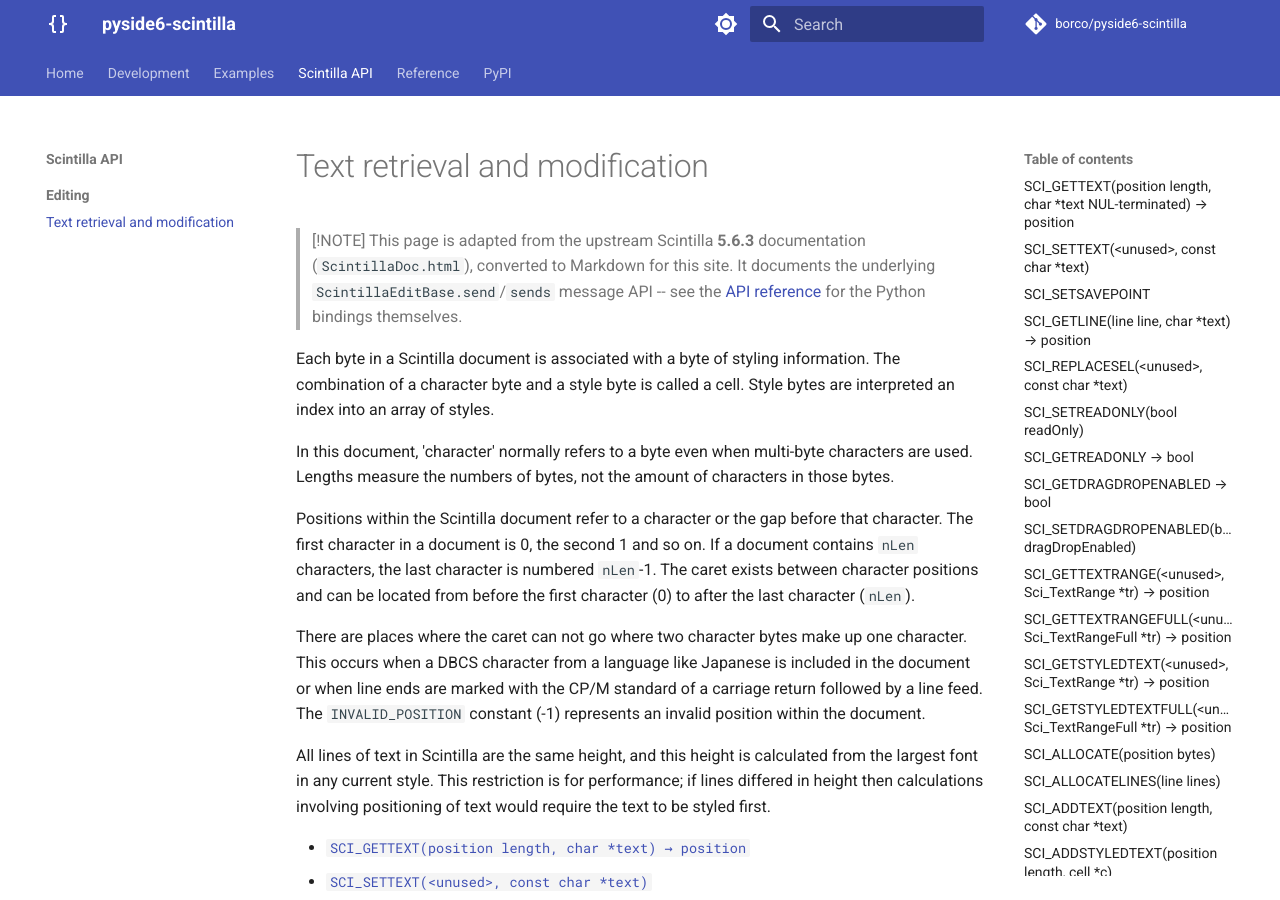
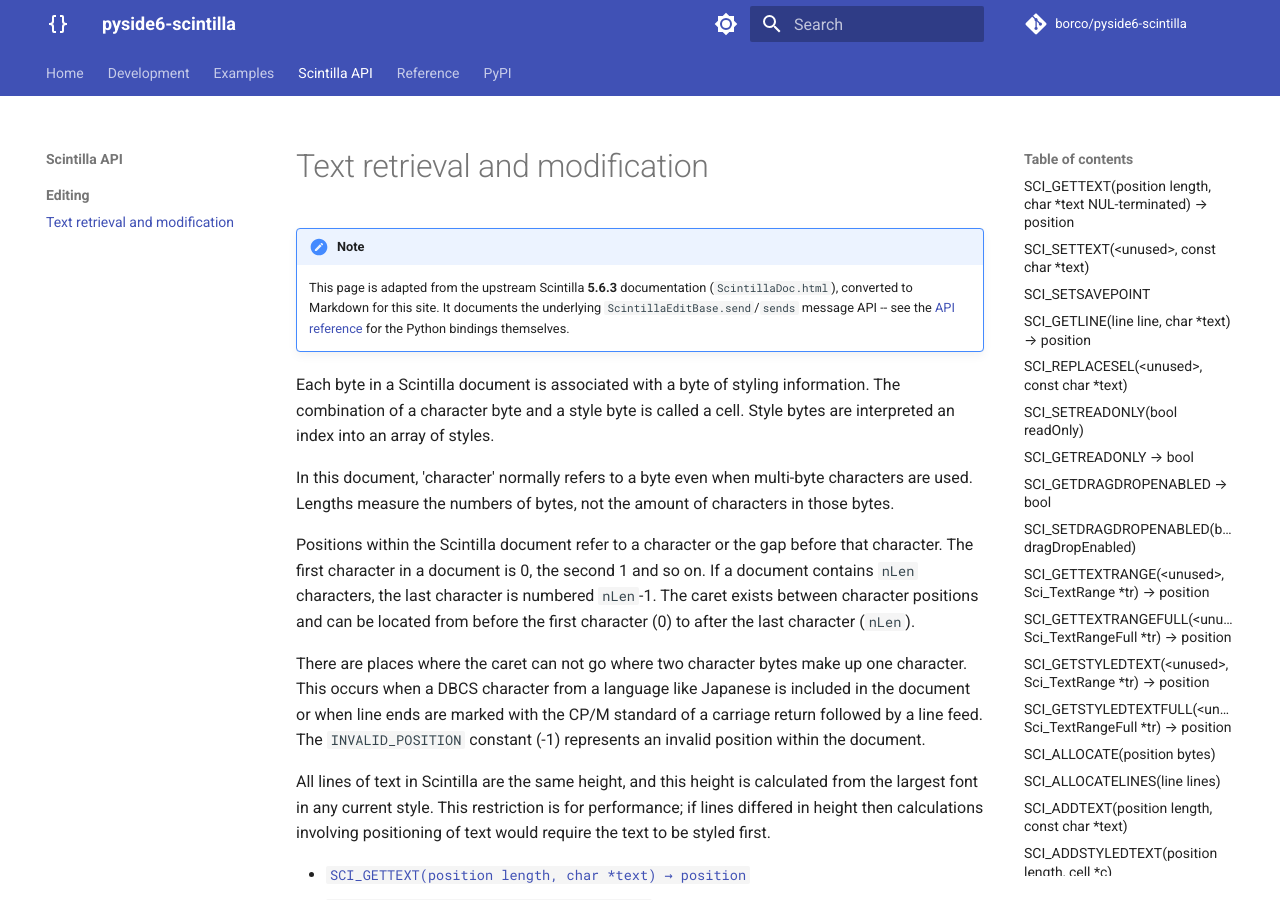
Before and after one commit to borco/pyside6-scintilla, an MkDocs documentation site: the page built from docs/scintilla/editing/text-retrieval-and-modification.md, in a window 1280 px wide and 900 px high. Built offline with MkDocs 1.6.1 and Material for MkDocs 9.7.7, drawn with Linux system fonts in a browser that asks for light colours; comment, search, counter and statistics services are not loaded.

```diff
--- a/docs/scintilla/editing/text-retrieval-and-modification.md
+++ b/docs/scintilla/editing/text-retrieval-and-modification.md
@@ -1,10 +1,10 @@
 # Text retrieval and modification
 
-> [!NOTE]
-> This page is adapted from the upstream Scintilla **5.6.3** documentation
-> (`ScintillaDoc.html`), converted to Markdown for this site. It documents
-> the underlying `ScintillaEditBase.send`/`sends` message API -- see the
-> [API reference](../../reference.md) for the Python bindings themselves.
+!!! note
+    This page is adapted from the upstream Scintilla **5.6.3** documentation
+    (`ScintillaDoc.html`), converted to Markdown for this site. It documents
+    the underlying `ScintillaEditBase.send`/`sends` message API -- see the
+    [API reference](../../reference.md) for the Python bindings themselves.
 
 Each byte in a Scintilla document is associated with a byte of styling information. The combination of a character byte and a style byte is called a cell. Style bytes are interpreted an index into an array of styles.
 
```
Also changed, not shown: docs/auditing.md (+4 -4 lines).
